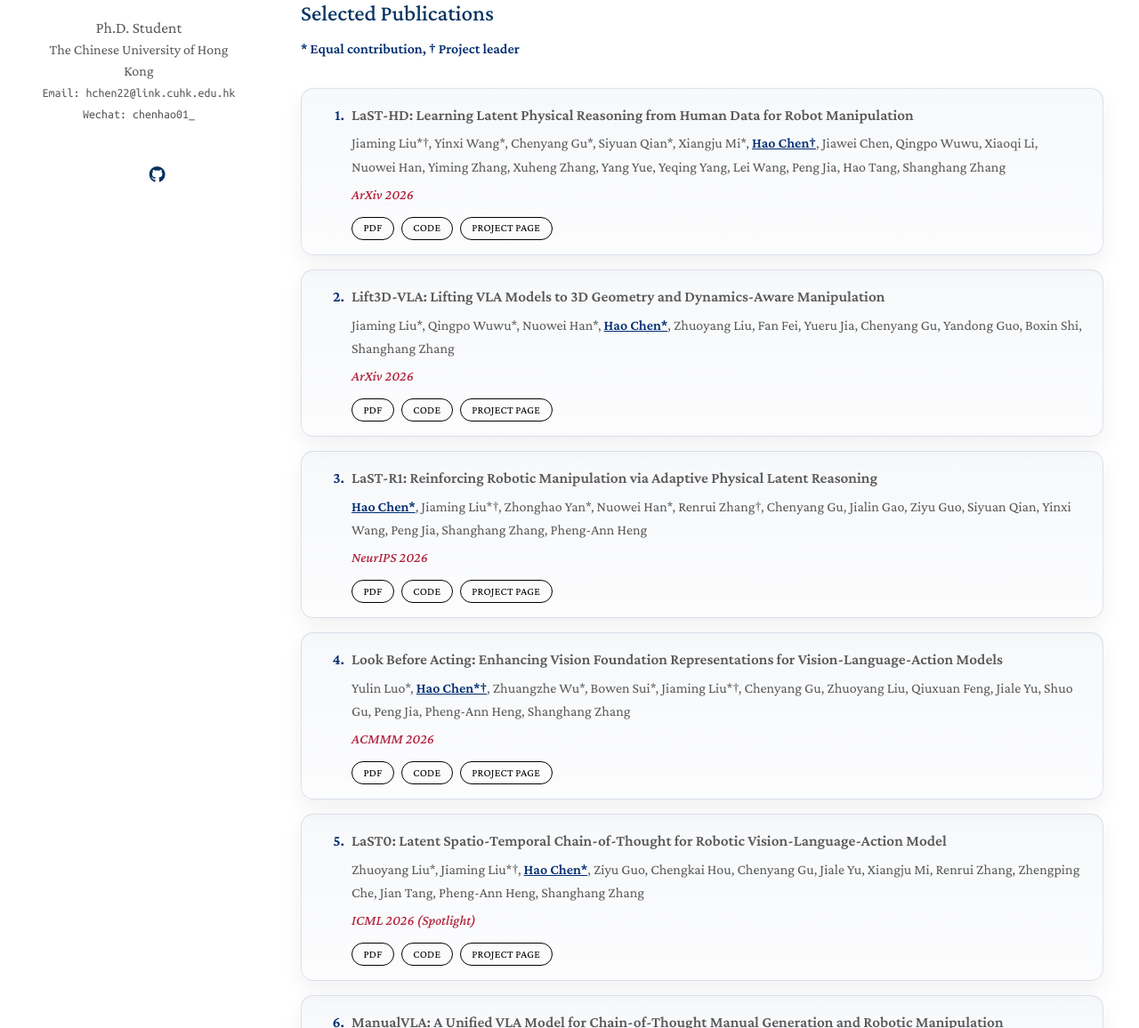
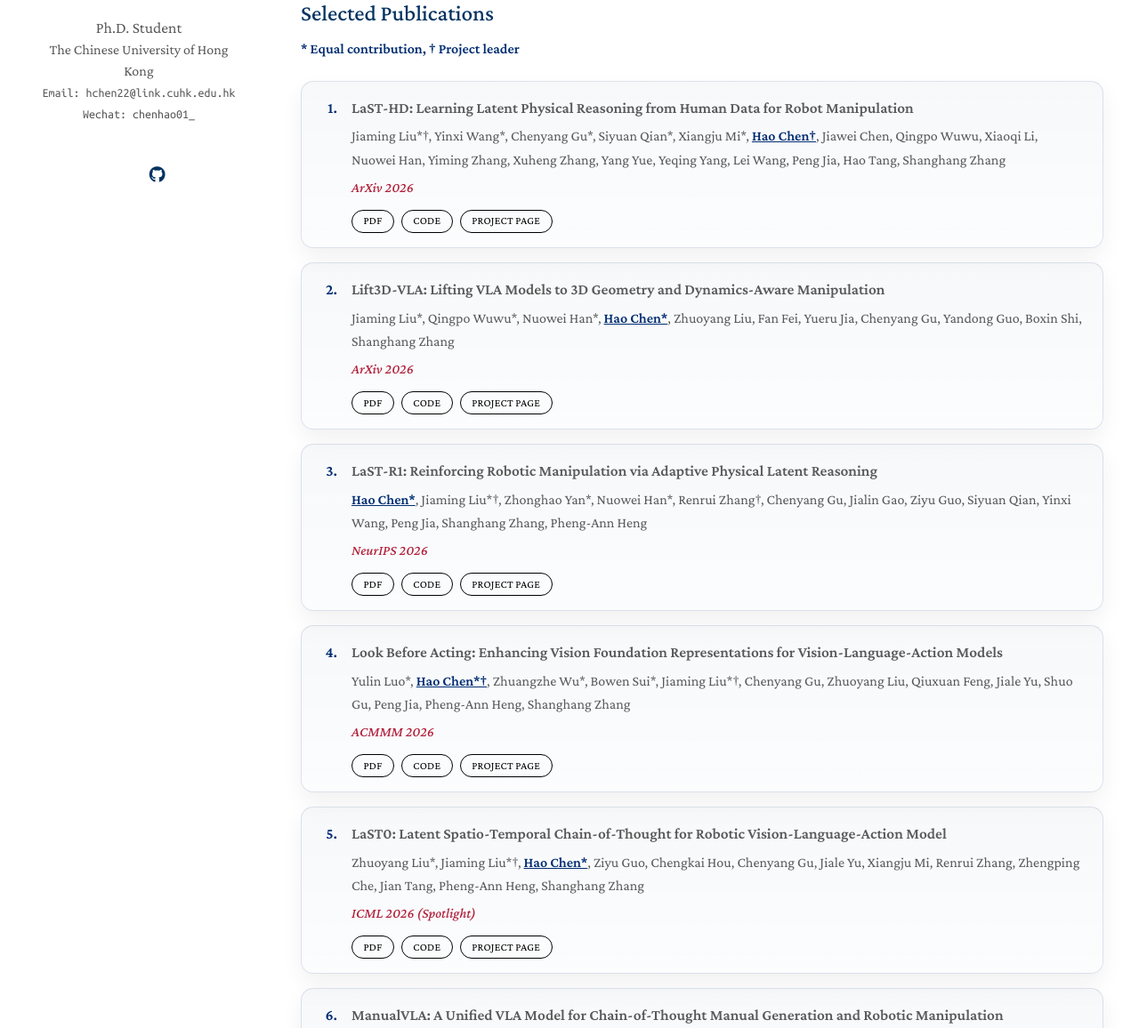
Before and after one commit to CHEN-H01/chen-h01.github.io, a Jekyll site: the page built from index.md, in a window 1280 px wide and 1400 px high. Shown: the part 244-1400 px from the top of the window at 89% size. Built offline with Jekyll 4.4.1, drawn with Linux system fonts in a browser that asks for light colours; a style sheet for code colours, icons or effects is not loaded; our own code applies the rules of GitHub Pages for plain Markdown files.

Commit message:
1005_update

```diff
--- a/_includes/publications.md
+++ b/_includes/publications.md
@@ -1,6 +1,6 @@
 <h2 id="publications" style="margin: 2px 0px 15px;">Selected Publications</h2>
 
-<b style="color:#002D72; margin: 0px 0px -10px">* Equal contribution, † Project leader</b>
+<b style="display: block; color:#002D72; margin: 0">* Equal contribution, † Project leader</b>
 
 <div class="publications">
 <ol class="bibliography">
--- a/assets/css/publications-no-dark-mode.css
+++ b/assets/css/publications-no-dark-mode.css
@@ -24,7 +24,7 @@ blockquote { background: var(--global-bg-color); border-left: 2px solid var(--gl
 
 @media print, screen and (min-width: 480px) {.col-sm-9 {width: 100%;}}
 
-.publications { margin-top: 2rem; }
+.publications { margin-top: 0.5rem; }
 
 .publications h1 { color: var(--global-theme-color); font-size: 2rem; text-align: center; margin-top: 1em; margin-bottom: 1em; }
 
@@ -50,6 +50,7 @@ blockquote { background: var(--global-bg-color); border-left: 2px solid var(--gl
 
 .publications .publication-number {
     flex: 0 0 1.75rem;
+    transform: translateX(-0.5rem);
     color: var(--global-theme-color);
     font-weight: 700;
     text-align: right;
@@ -144,6 +145,7 @@ blockquote { background: var(--global-bg-color); border-left: 2px solid var(--gl
 
     .publications .publication-number {
         flex-basis: 1.25rem;
+        transform: translateX(-0.35rem);
     }
 
     .publications ol.bibliography li .title {
--- a/assets/css/publications.css
+++ b/assets/css/publications.css
@@ -26,7 +26,7 @@ blockquote { background: var(--global-bg-color); border-left: 2px solid var(--gl
 
 @media print, screen and (min-width: 480px) {.col-sm-9 {width: 100%;}}
 
-.publications { margin-top: 2rem; }
+.publications { margin-top: 0.5rem; }
 
 .publications h1 { color: var(--global-theme-color); font-size: 2rem; text-align: center; margin-top: 1em; margin-bottom: 1em; }
 
@@ -52,6 +52,7 @@ blockquote { background: var(--global-bg-color); border-left: 2px solid var(--gl
 
 .publications .publication-number {
     flex: 0 0 1.75rem;
+    transform: translateX(-0.5rem);
     color: var(--global-theme-color);
     font-weight: 700;
     text-align: right;
@@ -146,6 +147,7 @@ blockquote { background: var(--global-bg-color); border-left: 2px solid var(--gl
 
     .publications .publication-number {
         flex-basis: 1.25rem;
+        transform: translateX(-0.35rem);
     }
 
     .publications ol.bibliography li .title {
```
